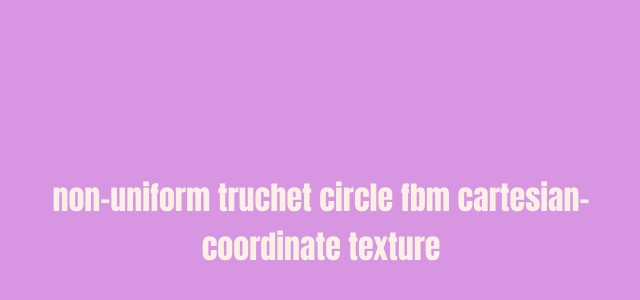
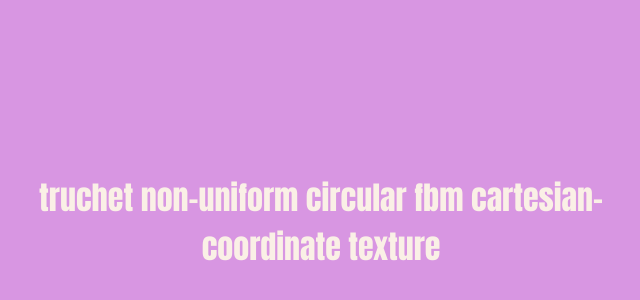
Before and after one commit to willstall/shadiness, a plain HTML site: page index.html in a window 1280 px wide. Shown: the part 178-478 px from the top of the page, without its empty margins (319-959 px from the left). Drawn offline with Linux system fonts and the light colour scheme.

Commit message:
name updates

```diff
--- a/index.html
+++ b/index.html
@@ -35,11 +35,12 @@
         <h1 id="display"></h1>
     </div>
       <script type="text/javascript">
+
         const colors = ['ff9595','49c7c0','82b33b','f2a369','d896e2'];
         const approaches = ['uniform','non-uniform','sampled','generative'];
         const techniques = ['noise','fbm','voronoi','grid','raymarch'];
         const styles = ['oscillated','sequenced','modulated','repetative','tesselated','truchet','tiled','mirrored'];
-        const shapes = ['circle','triangle','square','star','blob','capsule','ring','hex','zig-zag'];
+        const shapes = ['circular','trianglar','square','star','blobby','capsule-ish','ringed','hexed','zig-zaged'];
         const spaces = ['polar-coordinate','cartesian-coordinate','homogeneous-coordinate'];
         const forms = ['sdf','texture','space'];
 
@@ -63,7 +64,7 @@
             let space = randomWord(spaces,d*897.0);
             // display
             let display = document.getElementById('display');
-            display.innerText = approach + " " + style + " " + shape + " " + tech + " " + space + " " + form;    // num + " : " +
+            display.innerText = style + " " + approach + " " +  shape + " " + tech + " " + space + " " + form;    // num + " : " +
             // background
             document.body.style.backgroundColor = randomWord(colors,d);
         }
```
